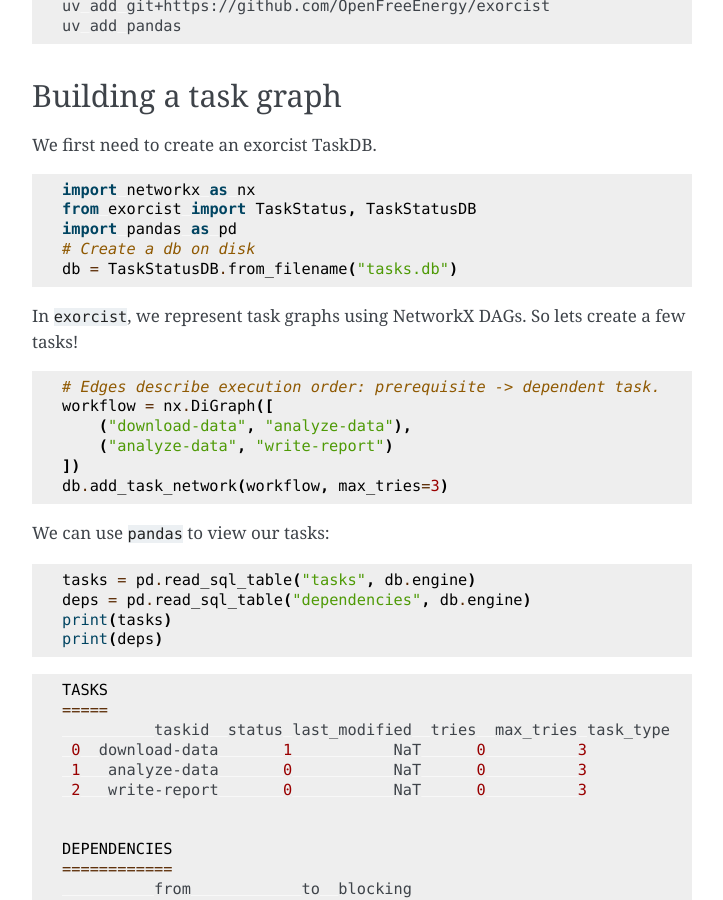
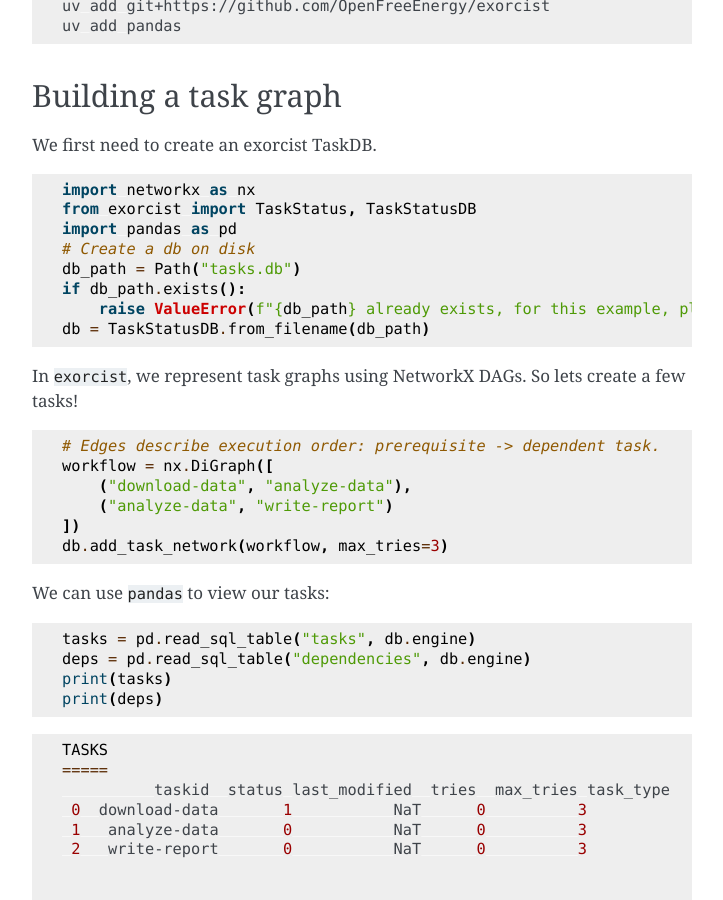
Before and after one commit to OpenFreeEnergy/exorcist, a Sphinx documentation site: the page built from docs/quickstart/index.rst, in a window 1280 px wide and 900 px high, scrolled down 410 px. Shown: the whole window, without its empty margins (388-1111 px from the left). Built offline with Sphinx 7.4.7, drawn with Linux system fonts in a browser that asks for light colours.

Commit message:
docs: add better error

```diff
--- a/docs/quickstart/index.rst
+++ b/docs/quickstart/index.rst
@@ -30,7 +30,10 @@ We first need to create an exorcist TaskDB.
    from exorcist import TaskStatus, TaskStatusDB
    import pandas as pd
    # Create a db on disk
-   db = TaskStatusDB.from_filename("tasks.db")
+   db_path = Path("tasks.db")
+   if db_path.exists():
+       raise ValueError(f"{db_path} already exists, for this example, please delete it.")
+   db = TaskStatusDB.from_filename(db_path)
 
 
 In ``exorcist``, we represent task graphs using NetworkX DAGs.
```
Also changed, not shown: 2 other files.
